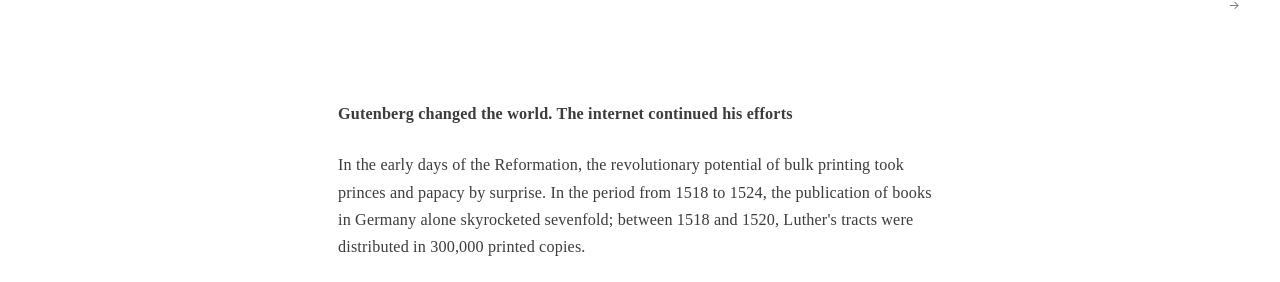
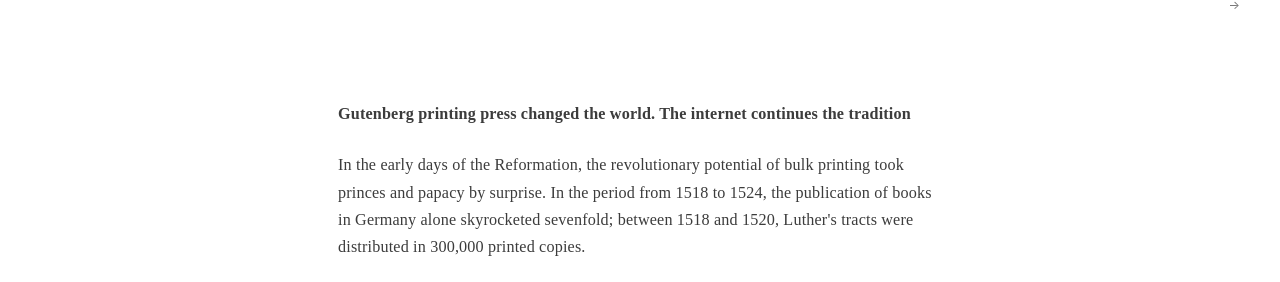
Before and after one commit to rodallanmac/gatsby-blog-rod, a Gatsby site: page /introduction/ in a window 1280 px wide. Shown: the part 491-773 px from the top of the page. Built offline with nearby package versions, Linux system fonts and the light colour scheme; Gatsby itself is replaced by a stand-in of ours.

Commit message:
Update introduction.md

```diff
--- a/content/blog/introduction.md
+++ b/content/blog/introduction.md
@@ -6,7 +6,7 @@ order: '1'
 ---
 
 
-**Gutenberg changed the world. The internet continued his efforts**
+**Gutenberg printing press changed the world. The internet continues the tradition**
 
 In the early days of the Reformation, the revolutionary potential of bulk printing took princes and papacy by surprise. In the period from 1518 to 1524, the publication of books in Germany alone skyrocketed sevenfold; between 1518 and 1520, Luther's tracts were distributed in 300,000 printed copies.
 
```
